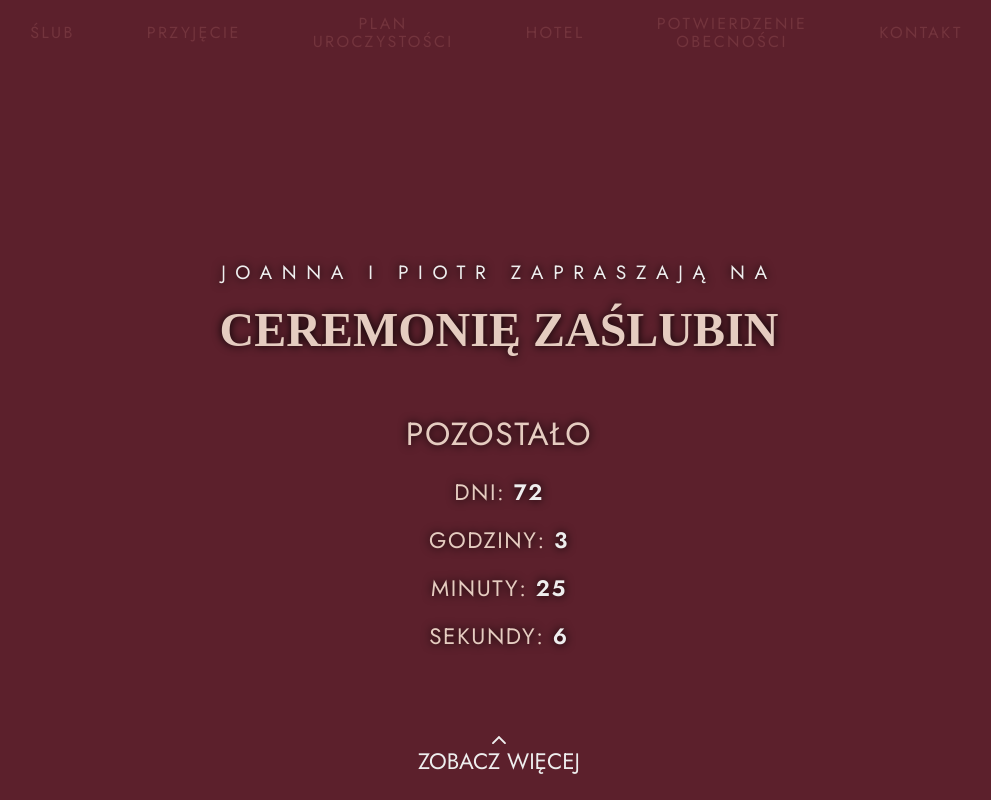
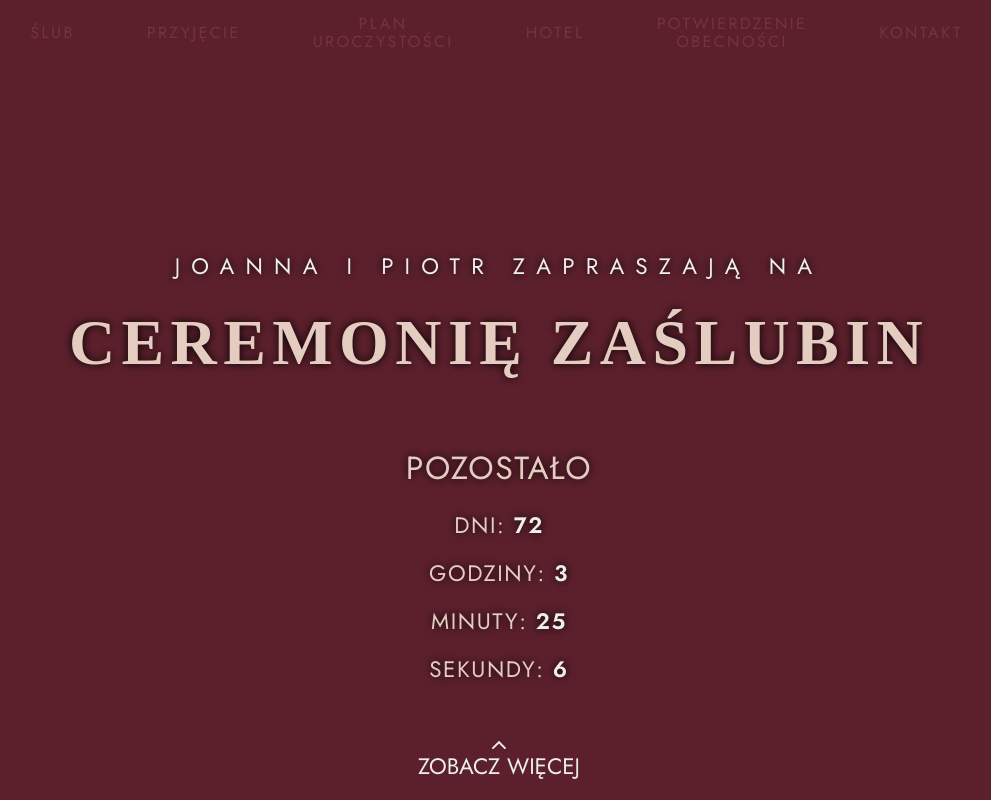
Before and after one commit to pkasprzak9/wesele, a React (Create React App) app: page / in a window 1280 px wide. Shown: the top 800 px of the page, without its empty margins (141-1132 px from the left). Built offline with nearby package versions, Linux system fonts and the light colour scheme.

Commit message:
style: Update Header component to use paragraph elements for countdown labels
Replace the h3 elements with p elements for the countdown labels in the Header component. This change improves semantic markup and ensures consistency with other components.

```diff
--- a/src/components/Header/Header.jsx
+++ b/src/components/Header/Header.jsx
@@ -12,10 +12,10 @@ export default function Header({ timeLeft }) {
       <h1 className={style.title}>Ceremonię Zaślubin</h1>
       <div className={style.countdown}>
         <h2>Pozostało</h2>
-        <h3>Dni: <span className={style.number}>{timeLeft.days}</span></h3>
-        <h3>Godziny: <span className={style.number}>{timeLeft.hours}</span></h3>
-        <h3>Minuty: <span className={style.number}>{timeLeft.minutes}</span></h3>
-        <h3>Sekundy: <span className={style.number}>{timeLeft.seconds}</span></h3>
+        <p>Dni: <span className={style.number}>{timeLeft.days}</span></p>
+        <p>Godziny: <span className={style.number}>{timeLeft.hours}</span></p>
+        <p>Minuty: <span className={style.number}>{timeLeft.minutes}</span></p>
+        <p>Sekundy: <span className={style.number}>{timeLeft.seconds}</span></p>
       </div>
 
       <div className={style.moreInfo}>
--- a/src/components/Header/Header.module.scss
+++ b/src/components/Header/Header.module.scss
@@ -22,33 +22,41 @@ Header {
 }
 
 .intro {
-  margin-top: 0;
-  font-size: 1.2rem;
+  color: $accent-color;
   text-transform: uppercase;
+  text-align: center;
   letter-spacing: .5em;
-  text-align: center;
-  color: $accent-color;
+  line-height: 1.5;
   filter: drop-shadow(0 0 5px Black);
+
+  @media (min-width: 960px) {
+    max-width: 90%;
+  }
 }
 
 .title {
+  color: $background-color;
+  text-transform: uppercase;
+  font-size: 3rem;
+  text-align: center;
+  letter-spacing: 0.1em;
   margin-top: 0;
-  font-size: 3rem;
-  text-transform: uppercase;
-  color: $background-color;
-  text-align: center;
   filter: drop-shadow(0 0 5px Black);
+
+  @media (min-width: 960px) {
+    max-width: 90%;
+    font-size: 4rem;
+  }
 }
 
 .countdown {
   letter-spacing: 0.1em;
-  font-size: 1rem;
   color: $background-color;
   text-transform: uppercase;
   text-align: center;
   filter: drop-shadow(0 0 5px Black);
 
-  h2, h3 {
+  h2 {
     font-family: $font-body;
     font-weight: 400;
   }
@@ -59,16 +67,17 @@ Header {
   }
 }
 
+// TODO: work on vanishing the text when user scrolls down (not very important)
+// and sticking to the bottom on desktop
 .moreInfo {
+  color: $accent-color;
+  display: flex;
+  flex-direction: column;
   position: absolute;
-  bottom: 10px;
-  font-size: 1rem;
-  color: $accent-color;
   text-transform: uppercase;
   text-align: center;
+  bottom: 5px;
   animation: bounce 2s infinite;
-  display: flex;
-  flex-direction: column;
 
   p {
     margin: 0;
```
